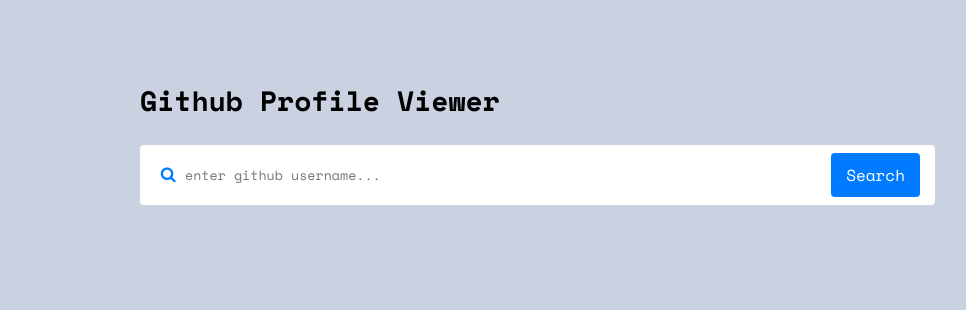
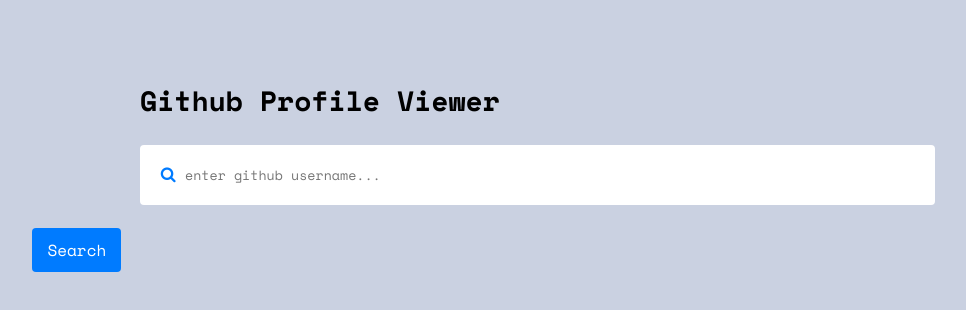
Before and after one commit to abitshrestha/GithubProfileViewer_Frontend, a React (Create React App) app: page / in a window 1536 px wide. Shown: the top 310 px of the page, without its empty margins (244-1210 px from the left). Built offline with nearby package versions, Linux system fonts and the light colour scheme; the HTML template or start-up script is replaced by a standard one.

Commit message:
Update App.css

```diff
--- a/src/App.css
+++ b/src/App.css
@@ -253,7 +253,7 @@
     width: 50vw; /* Adjust width for extra-large screens (e.g., desktop monitors) */
   }
   button {
-    margin-left: 45vw;
-    margin-top: -4.2rem;
+    margin-left: -7vw;
+    margin-top: 0.5rem;
   }
 }
```
